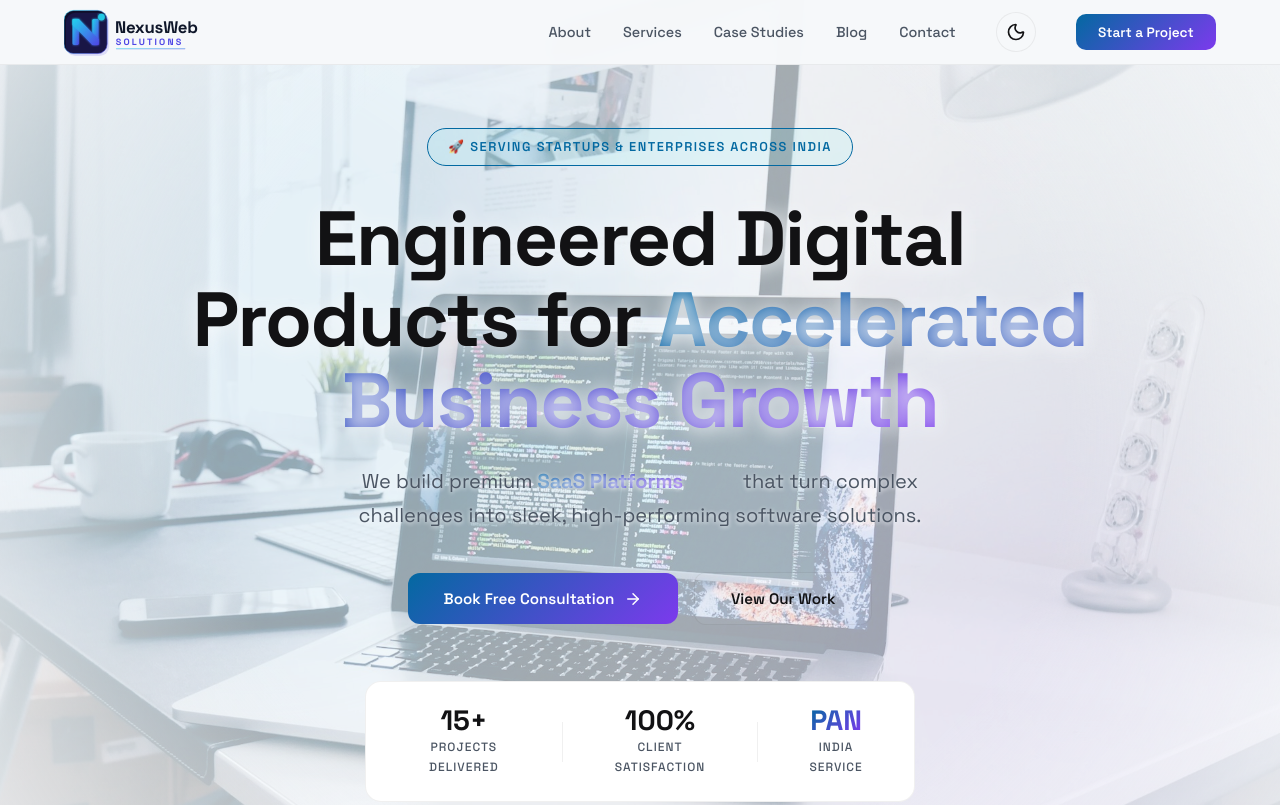
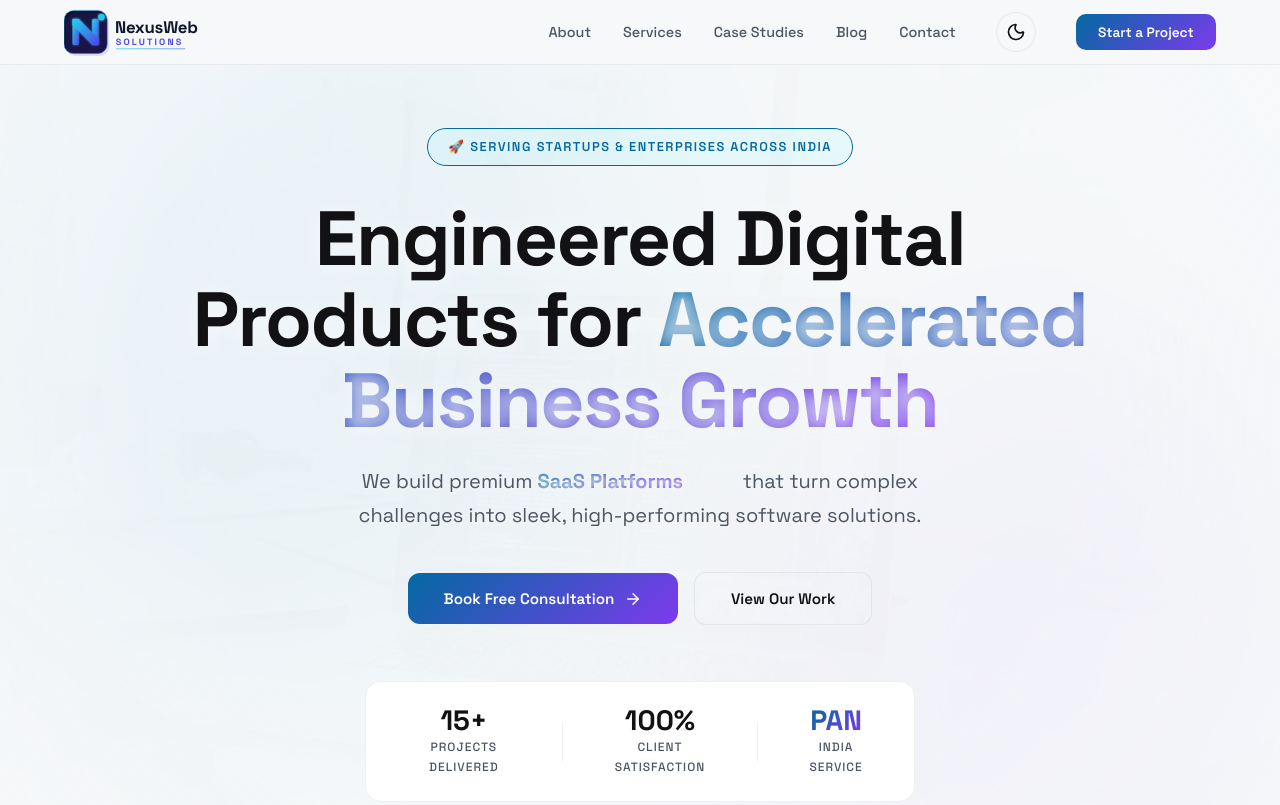
Before and after one commit to harshad56/Nexus, a React (Vite) app: page / in a window 1280 px wide. Shown: the top 805 px of the page. Built offline with nearby package versions, Linux system fonts and the light colour scheme.

Commit message:
retretert ertr

```diff
--- a/src/index.css
+++ b/src/index.css
@@ -18,10 +18,10 @@
   --bg-navbar: rgba(246, 248, 250, 0.98);
   --bg-mobile-menu: rgba(246, 248, 250, 0.97);
   --hero-grid-color: rgba(0, 0, 0, 0.05);
-  --hero-bg-opacity: 0.6;
+  --hero-bg-opacity: 0.08;
   --hero-bg-blend-mode: normal;
-  --hero-bg-filter: contrast(1.05) saturate(1.05);
-  --hero-wash: rgba(246, 248, 250, 0.45);
+  --hero-bg-filter: grayscale(100%) brightness(0.95);
+  --hero-wash: rgba(246, 248, 250, 0.85);
   --logo-text: #0f172a;
   --logo-tagline: #4f46e5;
   --bg-recommended-card: #ffffff;
```
